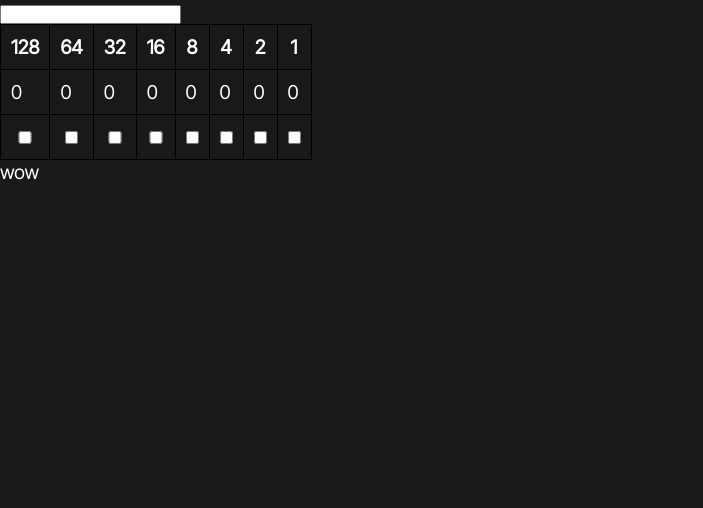
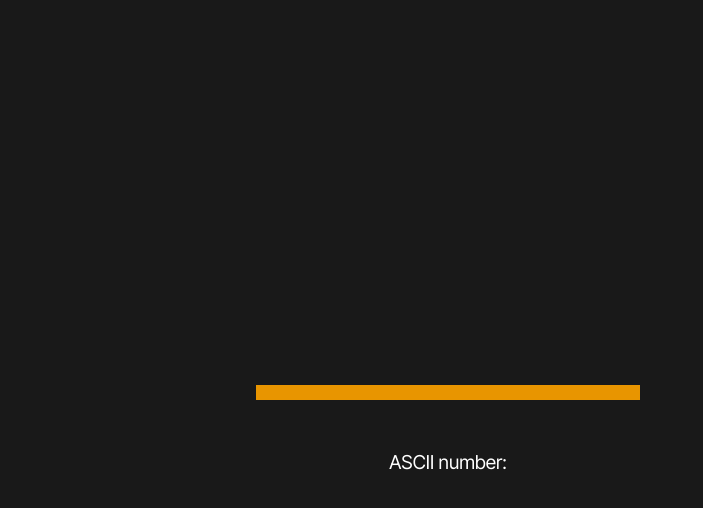
Before and after one commit to MaximilianMcC/Maximilian, a plain HTML site: page projects/binary/index.html in a window 1280 px wide. Shown: the whole page, without its empty margins (0-703 px from the left). Drawn offline with Linux system fonts and the light colour scheme.

Commit message:
layout stuff idk

```diff
--- a/projects/binary/index.html
+++ b/projects/binary/index.html
@@ -18,55 +18,37 @@
 </head>
 <body>
 
-	<!-- TODO: Write a litte bit about how it all works -->
+	<main>
+		<!-- TODO: Write a litte bit about how it all works -->
 
-	<!-- Character input -->
-	<input id="characterInput" type="text" maxlength="1">
+		<div class="split">
 
-	<!-- Conversion table -->
-	<table>
-		<thead>
-			<tr>
-				<th><p>128</p></th>
-				<th><p>64</p></th>
-				<th><p>32</p></th>
-				<th><p>16</p></th>
-				<th><p>8</p></th>
-				<th><p>4</p></th>
-				<th><p>2</p></th>
-				<th><p>1</p></th>
-			</tr>
-		</thead>
-		<tbody>
+			<!-- ASCII and letter input section -->
+			<div class="centre">
 
-			<!-- Bit displays -->
-			<tr>
-				<td><p id="bitDisplay">0</p></td>
-				<td><p id="bitDisplay">0</p></td>
-				<td><p id="bitDisplay">0</p></td>
-				<td><p id="bitDisplay">0</p></td>
-				<td><p id="bitDisplay">0</p></td>
-				<td><p id="bitDisplay">0</p></td>
-				<td><p id="bitDisplay">0</p></td>
-				<td><p id="bitDisplay">0</p></td>
-			</tr>
+				<!-- The actual character input thing -->
+				<input id="characterInput" type="text" maxlength="1">
 
-			<!-- Bit checkboxes -->
-			<tr>
-				<td><input id="binaryInput" maxlength="1" type="checkbox"></td>
-				<td><input id="binaryInput" maxlength="1" type="checkbox"></td>
-				<td><input id="binaryInput" maxlength="1" type="checkbox"></td>
-				<td><input id="binaryInput" maxlength="1" type="checkbox"></td>
-				<td><input id="binaryInput" maxlength="1" type="checkbox"></td>
-				<td><input id="binaryInput" maxlength="1" type="checkbox"></td>
-				<td><input id="binaryInput" maxlength="1" type="checkbox"></td>
-				<td><input id="binaryInput" maxlength="1" type="checkbox"></td>
-			</tr>
-		</tbody>
-	</table>
+				<div class="space"></div>
 
-	<!-- Maths explanation -->
-	<p id="maths">wow</p>
+				<!-- Ascii number text -->
+				<p>ASCII number: <span id="asciiNumber"></span></p>
+
+
+			</div>
+
+			<!-- Table and maths section -->
+			<div class="centre">
+
+				<!-- Binary conversion table -->
+
+				<!-- Maths explanation -->
+
+			</div>
+
+		</div>
+
+	</main>
 
 </body>
 </html>
--- a/projects/binary/script.js
+++ b/projects/binary/script.js
@@ -1,3 +1,6 @@
+
+// TODO: Hide the site and have a message that says "due to the table layout used this site is unavallible on a screen of your size" or something like that
+
 document.addEventListener("DOMContentLoaded", () => {
 
 	// Get all of the bit inputs for the table
--- a/projects/binary/styles/style.scss
+++ b/projects/binary/styles/style.scss
@@ -1,5 +1,5 @@
 // Colors
-$text: white;
+$text: #ffffff;
 $accent: #e89500;
 $background: #191919;
 $highlight: #deeeff;
@@ -22,10 +22,17 @@ html, body {
 }
 
 
-table, th, td {
+table {
+
+	table-layout: fixed;
+	width: 100%;
+
+	th, td {
 		border: 1px solid black;
 		border-collapse: collapse;
-	padding: 10px;
+
+		text-align: center;
+		padding: 25px;
 
 		input {
 			width: 100%;
@@ -34,3 +41,43 @@ table, th, td {
 			font-size: 2.4vh;
 		}
 	}
+
+	.bitDisplays {
+		background-color: green;
+	}
+}
+
+main {
+	margin: 5% 20%;
+}
+
+.centre {
+	display: flex;
+	justify-content: center;
+	align-items: center;
+	flex-direction: column;
+	width: 100%;
+	height: 100%;
+}
+
+//! If grid being difficult then just switch to flex
+.split {
+	display: grid;
+	grid-template-columns: 1fr 1fr;
+}
+
+
+
+#characterInput {
+	background-color: transparent;
+	color: $text;
+	outline: none;
+	border: none;
+	border-bottom: solid 15px $accent;
+
+	font-size: 35vh;
+	width: 100%;
+	text-align: center;
+}
+
+.space { height: 50px; }
```
Also changed, not shown: projects/binary/styles/style.css. Lines whose indentation alone changed are shown as unchanged.
